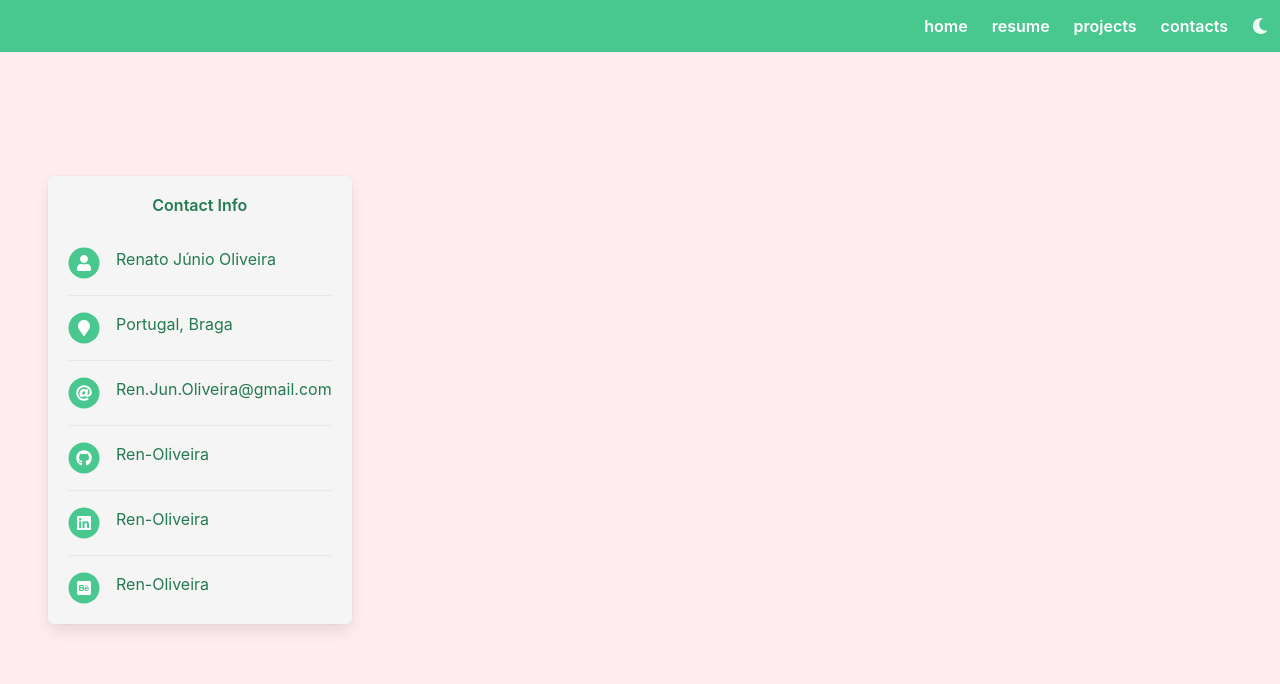
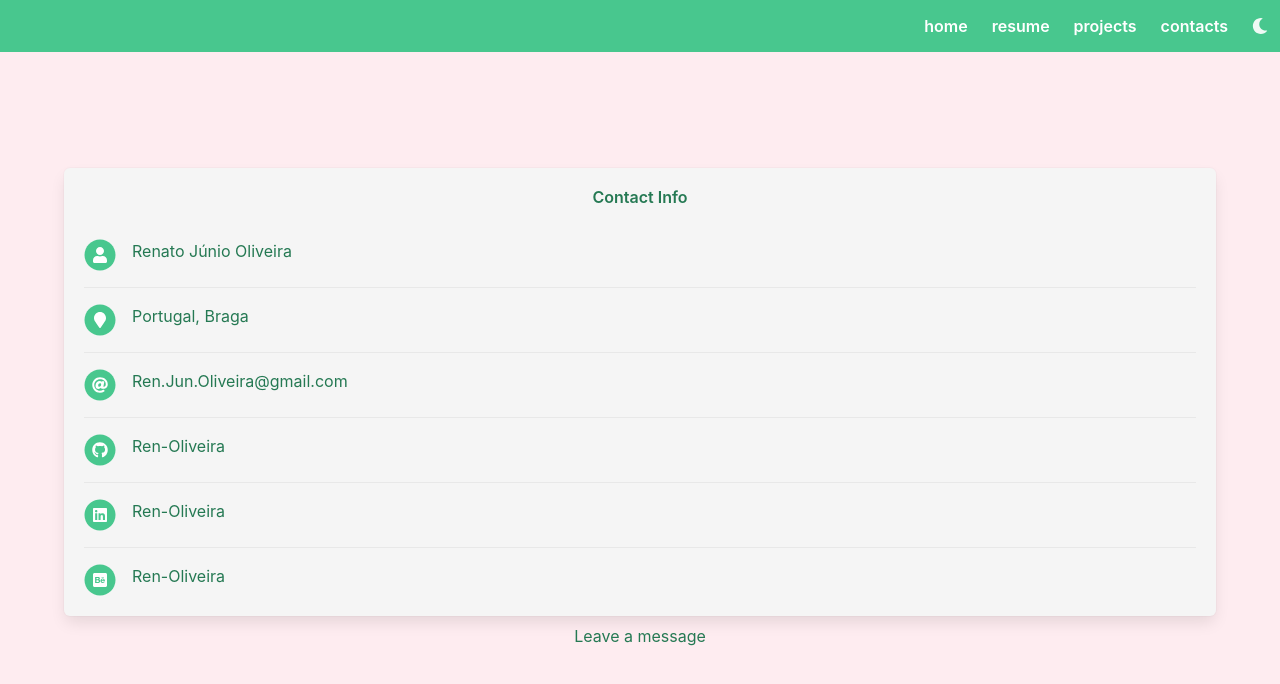
Before and after one commit to Ren-Oliveira/Resume, a React (Create React App) app: page /contacts in a window 1280 px wide. Shown: the top 684 px of the page. Built offline with nearby package versions, Linux system fonts and the light colour scheme.

Commit message:
setting up next steps

```diff
--- a/src/pages/Contacts.js
+++ b/src/pages/Contacts.js
@@ -3,16 +3,25 @@ import { useTheme } from '../store/ThemeContext';
 import 'bulma/css/bulma.min.css';
 import ContactsCard from '../components/ui/resume/ContactsCard';
 
-const Contacts = props => {
+const Contacts = () => {
   const darkTheme = useTheme();
+
   const classDark = 'has-background-black-ter';
   const classLight = 'has-background-danger-light';
+
+  const textDark = 'has-text-danger-light has-text-centered p-2';
+  const textLight = 'has-text-success-dark has-text-centered p-2';
 
   return (
     <div className={darkTheme ? classDark : classLight}>
       <div className="hero is-fullheight">
         <div className="hero-body">
-          <ContactsCard />
+          <div className="container">
+            <div className="mt-5">
+              <ContactsCard />
+            </div>
+            <p className={darkTheme ? textDark : textLight}>Leave a message</p>
+          </div>
         </div>
       </div>
     </div>
```
